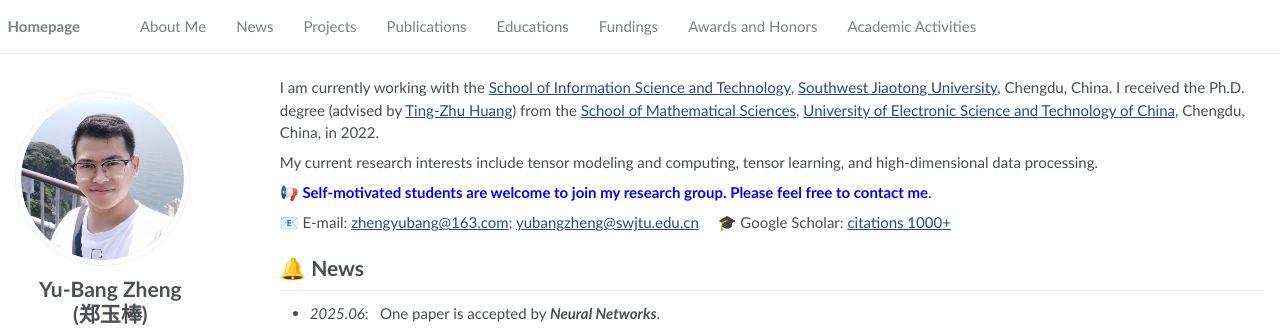
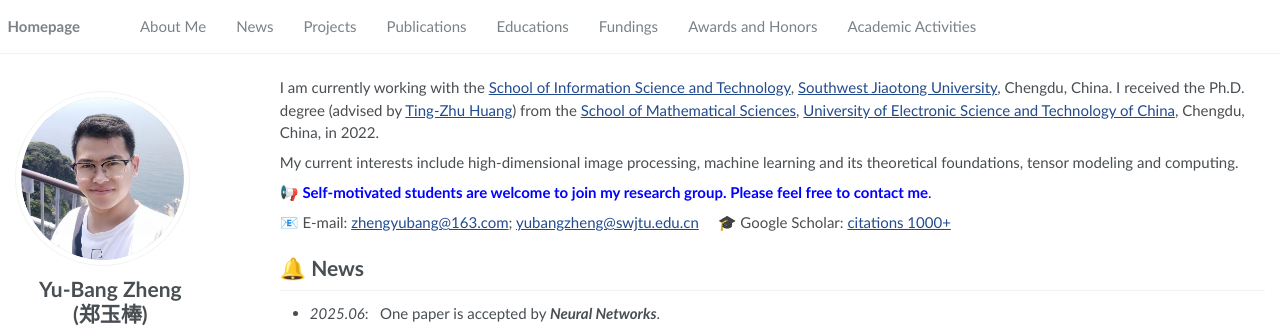
Before and after one commit to YuBangZheng/yubangzheng.github.io, a Jekyll site: the page built from pages/about.md, in a window 1280 px wide and 900 px high. Shown: the top 336 px of the window. Built offline with Jekyll 4.4.1, drawn with Linux system fonts in a browser that asks for light colours; a script that is not in the unit is left out.

Commit message:
Update about.md

```diff
--- a/pages/about.md
+++ b/pages/about.md
@@ -19,7 +19,7 @@ redirect_from:
 
 I am currently working with the [School of Information Science and Technology](https://sist.swjtu.edu.cn), [Southwest Jiaotong University](https://www.swjtu.edu.cn), Chengdu, China. I received the Ph.D. degree (advised by [Ting-Zhu Huang](https://www.math.uestc.edu.cn/info/1183/5808.htm)) from the [School of Mathematical Sciences](https://www.math.uestc.edu.cn/), [University of Electronic Science and Technology of China](https://www.uestc.edu.cn), Chengdu, China, in 2022.
 
-My current research interests include tensor modeling and computing, tensor learning, and high-dimensional data processing.
+My current interests include high-dimensional image processing, machine learning and its theoretical foundations, tensor modeling and computing.
 
 📢 <span style="color:blue">**Self-motivated students are welcome to join my research group. Please feel free to contact me**.</span>
 
```
